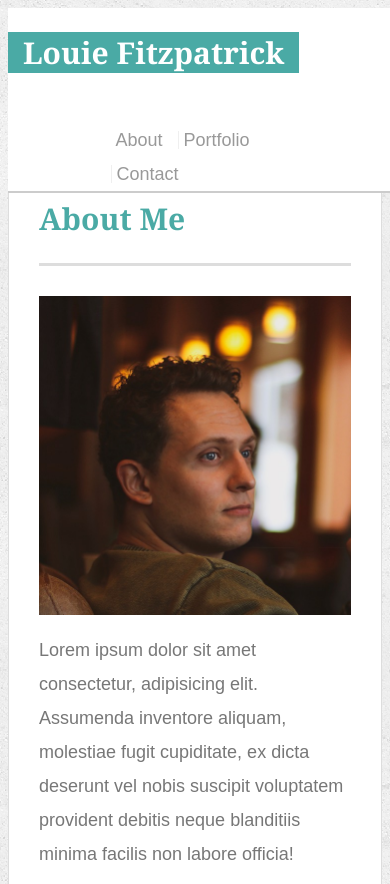
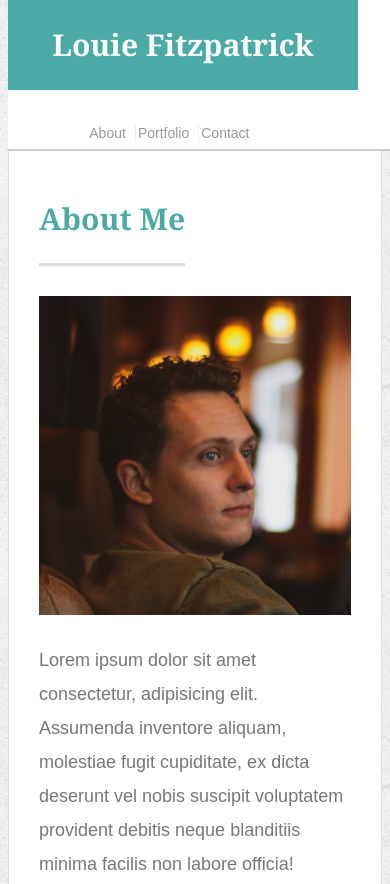
Before and after one commit to Fitzpa/Responsive-Portfolio, a plain HTML site: page index.html in a window 390 px wide. Shown: the top 884 px of the page. Drawn offline with Linux system fonts and the light colour scheme.

Commit message:
a bit more responsive

```diff
--- a/assets/css/style.css
+++ b/assets/css/style.css
@@ -53,6 +53,7 @@ h2, h3 {
 
 #masthead {
   position: fixed;
+  top: 0;
   z-index: 99;
   width: 100%;
   margin: 0 0 30px;
@@ -128,7 +129,7 @@ h3, h2 {
 }
 
 .main-section {
-  float: left;
+
   width: 100%;
   max-width: 960px;
   padding: 30px;
@@ -219,8 +220,12 @@ textarea {
     background: #ffffff;
     border-bottom: 2px solid #cccccc;
   }
+  .main-section {
+    display: block;
+  }
   #logo {
     margin: auto;
+    display: block;
     float: none;
     width: 100%;
     height: 90px;
@@ -238,15 +243,18 @@ textarea {
     margin-top: 25px;
     margin-left: 25vw;
     margin-right: 25vw;
+    position: relative;
+    right: 10vw;
   }
   nav a {
     text-align: center;
     display: inline-block;
-    padding-left: 5px;
-    padding-right: 5px;
-    margin-left: 5px;
+    padding-left: 2px;
+    padding-right: 2px;
+    margin-left: 2px;
     line-height: 18px;
     color: #999;
+    font-size: 14px;
     text-decoration: none;
     border-left: 1px solid #efefef;
   }
@@ -264,12 +272,19 @@ textarea {
     margin-right: auto;
   }
   .image-main {
-    float: left;
+    display: block;
     width: 100%;
     height: auto;
-    margin-top: 10px;
-    margin-right: 25px;
+    margin: 10px auto;
   }
+  div image-section {
+    width: 100%;
+    height: auto;
+    margin: auto;
+    }
+    .about-div {
+      display: inline-block;
+    }
 }
 
 /*for tablets*/
@@ -280,6 +295,11 @@ textarea {
     padding-left: 15px;
     padding-right: 15px;
   }
+  div image-section {
+    width: 50%;
+    height: auto;
+    margin: auto;
+    }
   .work {
     position: relative;
     float: left;
@@ -288,19 +308,35 @@ textarea {
     overflow: auto;
   }
   .auth-image {
-    float: left;
-    width: 100%;
+    display:inline-block;
+    float: none;
+    width: 50%;
     height: auto;
     margin-top: 10px;
     margin-right: 25px;
   }
+  nav a {
+    position: relative;
+    right: 10px;
+  }
+  div img {
+    display: inline-block;
+    width: 50%;
+  }
+  p {
+    display: inline;
+
+  }
+
 }
 
 /*for Desktops*/
 
 @media screen and (max-width: 980px) {
   #logo {
-    width: 300px;
+    width: 350px;
+    height: auto;
+    display: inline-block;
   }
   .work {
     position: relative;
@@ -316,4 +352,8 @@ textarea {
     margin-top: 10px;
     margin-right: 25px;
   }
+  nav a {
+    position: relative;
+    right: 10px;
+  }
 }
--- a/index.html
+++ b/index.html
@@ -22,31 +22,36 @@
 
     <div id="main-container" class="container">
         <section class="main-section">
-
+            <div class="about-div">
                 <h1>About Me</h1>
-
+            </div>
+            <div class="image-section" class="about-div">
                 <img class=image-main src="assets/images/IMG_8708 (2).jpg" class="auth-image" alt="Photo of Louie Fitzpatrick">
+            </div>
+            <div class="about-div">
                 <p class=p1>
                     Lorem ipsum dolor sit amet consectetur, adipisicing elit.
                     Assumenda inventore aliquam, molestiae fugit cupiditate,
                     ex dicta deserunt vel nobis suscipit voluptatem provident
                     debitis neque blanditiis minima facilis non labore officia!
                 </p>
-
+            </div>
+            <div class="about-div">
                 <p>
                     Lorem ipsum dolor sit amet consectetur, adipisicing elit.
                     Assumenda inventore aliquam, molestiae fugit cupiditate,
                     ex dicta deserunt vel nobis suscipit voluptatem provident
                     debitis neque blanditiis minima facilis non labore officia!
                 </p>
-
+            </div>
+            <div class="about-div">
                 <p>
                     Lorem ipsum dolor sit amet consectetur, adipisicing elit.
                     Assumenda inventore aliquam, molestiae fugit cupiditate,
                     ex dicta deserunt vel nobis suscipit voluptatem provident
                     debitis neque blanditiis minima facilis non labore officia!
                 </p>
-
+            </div>
         </section>
     </div>
 
```
Lines whose indentation alone changed are shown as unchanged.
